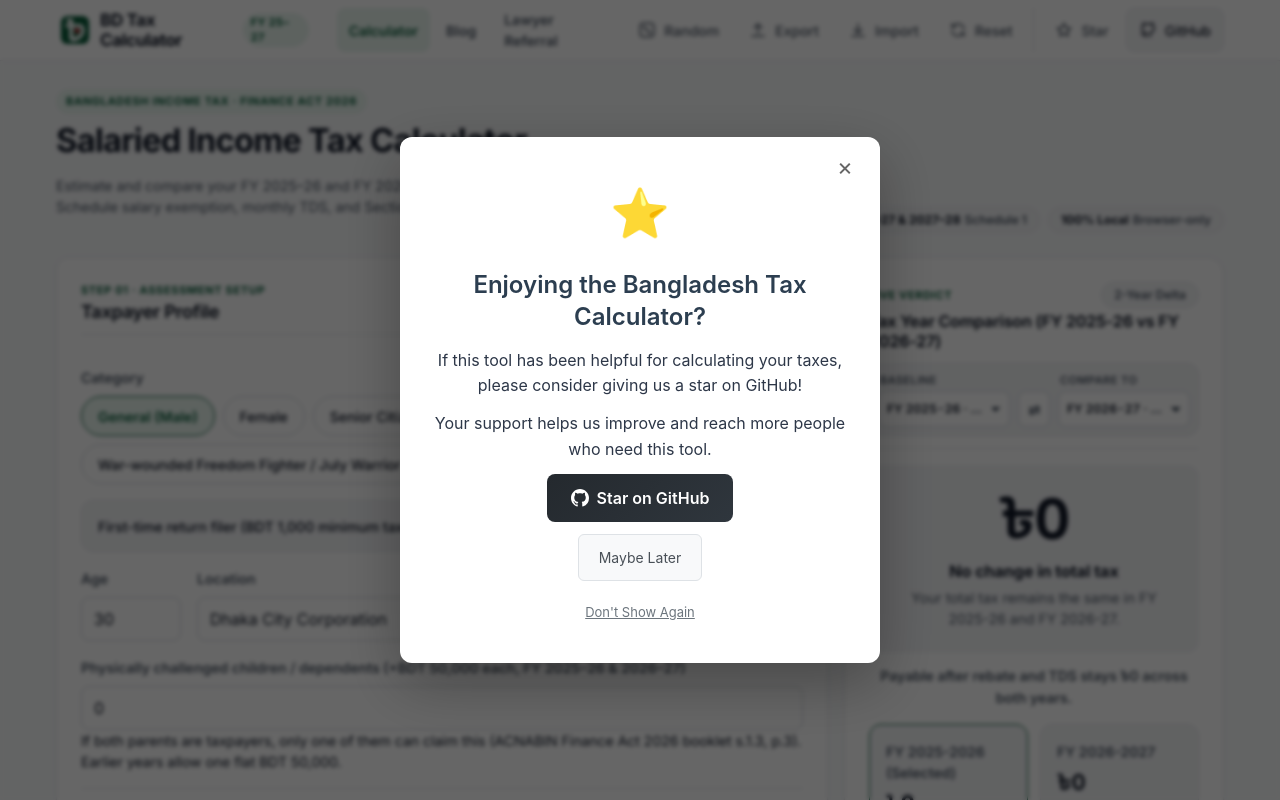
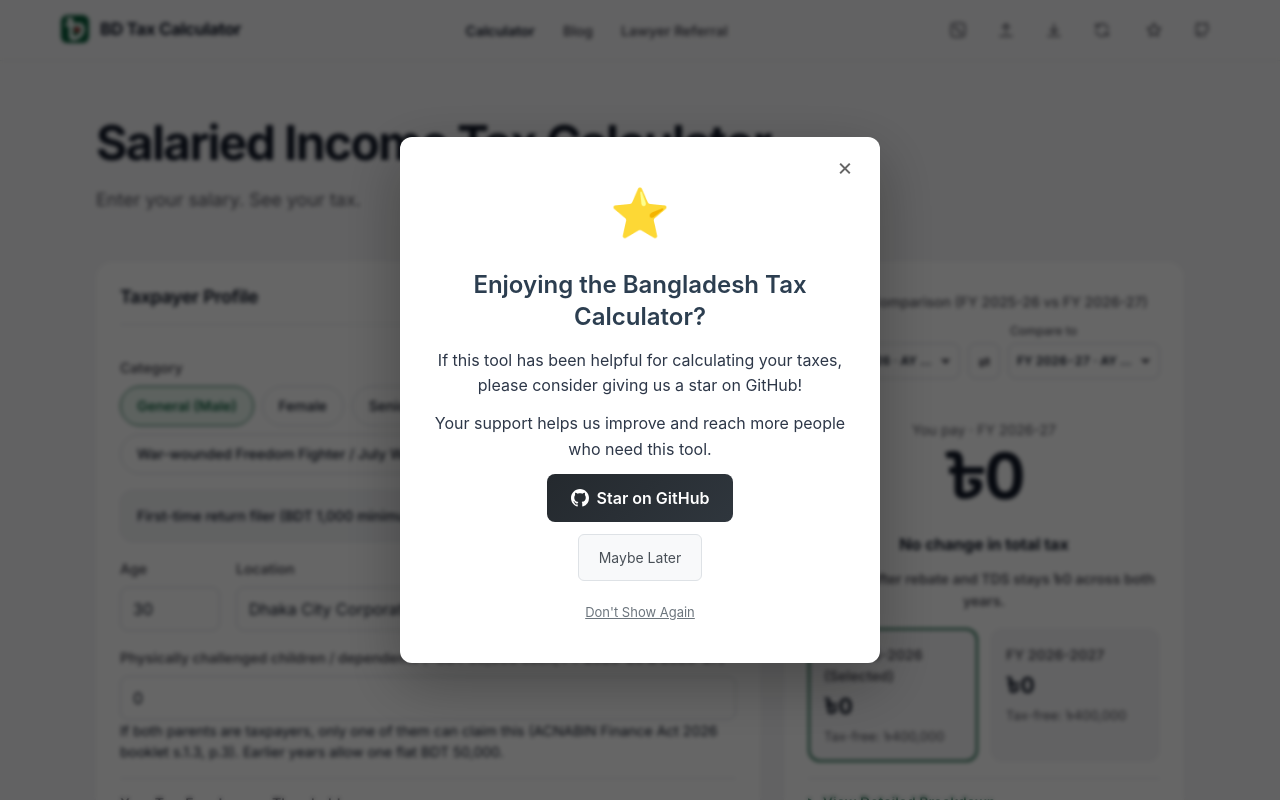
Before and after one commit to nadimtuhin/tax-calculator, a Vue app: page / in a window 1280 px wide. Shown: the top 800 px of the page. Built offline with nearby package versions, Linux system fonts and the light colour scheme.

Commit message:
Simplify UI: single result-first path, collapsed advanced sections, quieter nav

```diff
--- a/src/assets/styles/tokens.css
+++ b/src/assets/styles/tokens.css
@@ -1,12 +1,12 @@
 :root {
   color-scheme: light;
-  --bg: #f8f9fa;
+  --bg: #f5f5f7;
   --surface: #ffffff;
   --surface-muted: #f3f4f6;
   --border: #e5e7eb;
   --border-strong: #d1d5db;
   --text: #111827;
-  --text-muted: #4b5563;
+  --text-muted: #52525b;
 
   --accent: #0a5c3a;
   --accent-hover: #07492e;
@@ -27,7 +27,7 @@
   --radius: 12px;
   --radius-lg: 16px;
   --radius-pill: 9999px;
-  --shadow: 0 1px 3px 0 rgba(17, 24, 39, 0.04), 0 1px 2px -1px rgba(17, 24, 39, 0.04);
+  --shadow: 0 1px 2px rgba(17, 24, 39, 0.04);
   --shadow-md: 0 4px 6px -1px rgba(17, 24, 39, 0.05), 0 2px 4px -2px rgba(17, 24, 39, 0.04);
   --shadow-lg: 0 10px 15px -3px rgba(17, 24, 39, 0.06), 0 4px 6px -4px rgba(17, 24, 39, 0.04);
 
@@ -37,6 +37,7 @@
   --space-4: 16px;
   --space-5: 24px;
   --space-6: 32px;
+  --space-7: 48px;
 
   --font: "Inter", -apple-system, BlinkMacSystemFont, "Segoe UI", Roboto, "Noto Sans Bengali", "Bangla Sangam MN", "Nirmala UI", sans-serif;
   --text-xs: 0.75rem;
@@ -44,7 +45,7 @@
   --text-base: 1rem;
   --text-lg: 1.125rem;
   --text-xl: 1.375rem;
-  --text-hero: clamp(2.25rem, 7vw, 3.5rem);
+  --text-hero: clamp(2.75rem, 9vw, 4rem);
 }
 
 body {
--- /dev/null
+++ b/src/components/Disclosure.vue
@@ -0,0 +1,140 @@
+<template>
+  <section class="disclosure" :class="{ 'is-open': isOpen }">
+    <h2 class="disclosure-heading">
+      <button
+        type="button"
+        class="disclosure-toggle"
+        :aria-expanded="isOpen ? 'true' : 'false'"
+        :aria-controls="panelId"
+        @click="toggle"
+      >
+        <span class="disclosure-title">{{ title }}</span>
+        <span v-if="hint" class="disclosure-hint">{{ hint }}</span>
+        <span class="disclosure-chevron" aria-hidden="true"></span>
+      </button>
+    </h2>
+    <div :id="panelId" v-show="isOpen" class="disclosure-panel">
+      <slot />
+    </div>
+  </section>
+</template>
+
+<script>
+const STORAGE_KEY = 'tax-calculator-ui-open';
+
+function readOpenSet() {
+  try {
+    const raw = localStorage.getItem(STORAGE_KEY);
+    if (raw === 'all') return 'all';
+    return raw ? JSON.parse(raw) : [];
+  } catch (e) {
+    return [];
+  }
+}
+
+export default {
+  name: 'Disclosure',
+  props: {
+    id: { type: String, required: true },
+    title: { type: String, required: true },
+    hint: { type: String, default: '' },
+    forceOpen: { type: Boolean, default: false },
+  },
+  data() {
+    const saved = readOpenSet();
+    return { userOpen: saved === 'all' || saved.includes(this.id) };
+  },
+  computed: {
+    isOpen() {
+      return this.userOpen || this.forceOpen;
+    },
+    panelId() {
+      return `disclosure-${this.id}`;
+    },
+  },
+  methods: {
+    toggle() {
+      this.userOpen = !this.isOpen;
+      try {
+        const saved = readOpenSet();
+        const set = new Set(saved === 'all' ? [] : saved);
+        if (this.userOpen) set.add(this.id);
+        else set.delete(this.id);
+        localStorage.setItem(STORAGE_KEY, JSON.stringify([...set]));
+      } catch (e) {
+        /* storage unavailable: toggle still works for this session */
+      }
+    },
+  },
+};
+</script>
+
+<style scoped>
+.disclosure {
+  background: var(--surface);
+  border-radius: var(--radius-lg);
+  box-shadow: var(--shadow);
+}
+
+.disclosure-heading {
+  margin: 0;
+  font-size: inherit;
+}
+
+.disclosure-toggle {
+  display: flex;
+  align-items: center;
+  gap: var(--space-3);
+  width: 100%;
+  min-height: 56px;
+  padding: var(--space-3) var(--space-5);
+  background: none;
+  border: 0;
+  border-radius: var(--radius-lg);
+  font: inherit;
+  text-align: left;
+  color: var(--text);
+  cursor: pointer;
+}
+
+.disclosure-title {
+  font-size: var(--text-base);
+  font-weight: 600;
+}
+
+.disclosure-hint {
+  margin-left: auto;
+  font-size: var(--text-sm);
+  color: var(--text-muted);
+}
+
+.disclosure-chevron {
+  flex-shrink: 0;
+  width: 8px;
+  height: 8px;
+  margin-left: var(--space-2);
+  border-right: 2px solid var(--text-muted);
+  border-bottom: 2px solid var(--text-muted);
+  transform: rotate(45deg);
+  transition: transform 0.2s;
+}
+
+.disclosure-hint + .disclosure-chevron { margin-left: var(--space-2); }
+.disclosure-title + .disclosure-chevron { margin-left: auto; }
+
+.is-open .disclosure-chevron {
+  transform: rotate(-135deg);
+}
+
+.disclosure-panel {
+  padding: 0 var(--space-5) var(--space-5);
+}
+
+@media (max-width: 600px) {
+  .disclosure-toggle,
+  .disclosure-panel {
+    padding-left: var(--space-4);
+    padding-right: var(--space-4);
+  }
+}
+</style>
--- a/src/components/Navbar.vue
+++ b/src/components/Navbar.vue
@@ -309,10 +309,10 @@ export default {
 }
 
 .navbar {
-  background: var(--surface);
-  background: color-mix(in srgb, var(--surface) 92%, transparent);
-  backdrop-filter: blur(12px);
-  -webkit-backdrop-filter: blur(12px);
+  background: var(--bg);
+  background: color-mix(in srgb, var(--bg) 85%, transparent);
+  backdrop-filter: saturate(180%) blur(20px);
+  -webkit-backdrop-filter: saturate(180%) blur(20px);
   border-bottom: 1px solid var(--border);
   position: sticky;
   top: 0;
@@ -386,16 +386,7 @@ export default {
 }
 
 .brand-badge {
-  display: inline-flex;
-  align-items: center;
-  padding: 2px 8px;
-  border-radius: var(--radius-pill);
-  background: var(--accent-soft);
-  color: var(--accent);
-  font-size: 0.6875rem;
-  font-weight: 700;
-  letter-spacing: 0.03em;
-  line-height: 1.4;
+  display: none;
 }
 
 .primary-nav {
@@ -429,8 +420,7 @@ export default {
 }
 
 .nav-link.router-link-active {
-  color: var(--accent);
-  background: var(--accent-soft);
+  color: var(--text);
 }
 
 .action-buttons,
@@ -441,9 +431,7 @@ export default {
 }
 
 .data-actions {
-  padding-right: var(--space-2);
-  margin-right: var(--space-1);
-  border-right: 1px solid var(--border);
+  padding-right: var(--space-1);
 }
 
 .action-btn {
@@ -472,9 +460,7 @@ export default {
 }
 
 .github-btn {
-  border-color: var(--border);
-  background: var(--surface-muted);
-  color: var(--text);
+  color: var(--text-muted);
 }
 
 .github-btn:hover {
@@ -490,7 +476,6 @@ export default {
   flex-shrink: 0;
 }
 
-@media (max-width: 860px) {
 .btn-text {
   position: absolute;
   width: 1px;
@@ -504,7 +489,6 @@ export default {
   min-width: 44px;
   min-height: 44px;
   padding: 0;
-  }
 }
 
 @media (max-width: 639px) {
--- a/src/components/TaxComparison.vue
+++ b/src/components/TaxComparison.vue
@@ -1,10 +1,6 @@
 <template>
   <div class="tax-comparison-summary">
     <div class="comparison-header">
-      <div class="comparison-header-top">
-        <span class="section-eyebrow">Live Verdict</span>
-        <span class="section-pill">2-Year Delta</span>
-      </div>
       <h2>Tax Year Comparison (FY {{ fromShort }} vs FY {{ toShort }})</h2>
 
       <div class="period-picker-bar" role="group" aria-label="Compare fiscal years">
@@ -62,9 +58,13 @@
       </div>
     </div>
 
+    <div class="hero-payable" role="group" :aria-label="`Payable tax for FY ${toShort}`">
+      <span class="hero-payable-label">You pay · FY {{ toShort }}</span>
+      <strong class="hero-payable-amount amount" data-testid="hero-payable">৳{{comparisonToPayable.toLocaleString()}}</strong>
+    </div>
+
     <div class="comparison-result">
       <div v-if="taxSavings > 0" class="verdict verdict-savings">
-        <div class="verdict-amount amount" aria-hidden="true">৳{{taxSavings.toLocaleString()}}</div>
         <div class="result-badge badge-savings">
           <strong>You will save ৳{{taxSavings.toLocaleString()}} in total tax</strong>
         </div>
@@ -74,7 +74,6 @@
       </div>
 
       <div v-else-if="additionalTax > 0" class="verdict verdict-increase">
-        <div class="verdict-amount amount" aria-hidden="true">৳{{additionalTax.toLocaleString()}}</div>
         <div class="result-badge badge-increase">
           <strong>You will pay ৳{{additionalTax.toLocaleString()}} more in total tax</strong>
         </div>
@@ -84,7 +83,6 @@
       </div>
 
       <div v-else class="verdict verdict-neutral">
-        <div class="verdict-amount amount" aria-hidden="true">৳0</div>
         <div class="result-badge badge-neutral">
           <strong>No change in total tax</strong>
         </div>
@@ -341,32 +339,41 @@ export default {
 <style scoped>
 .tax-comparison-summary {
   background: var(--surface);
-  border: 1px solid var(--border);
   border-radius: var(--radius-lg);
-  box-shadow: var(--shadow);
-  padding: var(--space-5);
+  box-shadow: var(--shadow-md);
+  padding: var(--space-6) var(--space-5);
 }
 
 .comparison-header {
-  padding-bottom: var(--space-3);
-  margin-bottom: var(--space-4);
-  border-bottom: 1px solid var(--border);
-}
-
-.comparison-header-top {
-  display: flex;
-  align-items: center;
-  justify-content: space-between;
-  gap: var(--space-2);
-  margin-bottom: var(--space-1);
+  margin-bottom: var(--space-5);
 }
 
 .comparison-header h2 {
   margin: 0 0 var(--space-3);
-  font-size: var(--text-base);
-  font-weight: 650;
+  font-size: var(--text-sm);
+  font-weight: 500;
+  color: var(--text-muted);
+}
+
+.hero-payable {
+  display: flex;
+  flex-direction: column;
+  gap: var(--space-1);
+  text-align: center;
+  padding: var(--space-4) 0 var(--space-5);
+}
+
+.hero-payable-label {
+  font-size: var(--text-sm);
+  color: var(--text-muted);
+}
+
+.hero-payable-amount {
+  font-size: var(--text-hero);
+  font-weight: 700;
+  letter-spacing: -0.035em;
+  line-height: 1;
   color: var(--text);
-  letter-spacing: -0.01em;
 }
 
 .period-picker-bar {
@@ -374,10 +381,6 @@ export default {
   grid-template-columns: minmax(0, 1fr) auto minmax(0, 1fr);
   align-items: end;
   gap: var(--space-2);
-  padding: var(--space-2);
-  background: var(--surface-muted);
-  border: 1px solid var(--border);
-  border-radius: var(--radius);
 }
 
 .period-select-group {
@@ -388,10 +391,8 @@ export default {
 }
 
 .period-select-label {
-  font-size: 0.6875rem;
-  font-weight: 600;
-  letter-spacing: 0.04em;
-  text-transform: uppercase;
+  font-size: var(--text-xs);
+  font-weight: 500;
   color: var(--text-muted);
   padding-left: 2px;
 }
@@ -455,42 +456,26 @@ export default {
 }
 
 .verdict {
-  border-radius: var(--radius);
-  padding: var(--space-5);
+  padding: 0;
   text-align: center;
 }
 
-.verdict-savings {
-  background: var(--good-soft);
-  color: var(--good);
+.verdict-savings,
+.verdict-increase,
+.verdict-neutral {
+  background: none;
 }
 
-.verdict-increase {
-  background: var(--warn-soft);
-  color: var(--warn);
-}
-
-.verdict-neutral {
-  background: var(--surface-muted);
-  color: var(--text);
-}
-
-.verdict-amount {
-  font-size: var(--text-hero);
-  font-weight: 700;
-  letter-spacing: -0.02em;
-  line-height: 1.1;
-}
+.verdict-savings .result-badge { color: var(--good); }
+.verdict-increase .result-badge { color: var(--warn); }
+.verdict-neutral .result-badge { color: var(--text); }
 
 .result-badge {
-  margin-top: var(--space-2);
   font-size: var(--text-base);
 }
 
 .result-text {
-  margin-top: var(--space-1);
-  font-size: var(--text-sm);
-  color: var(--text-muted);
+  display: none;
 }
 
 .payable-change {
@@ -509,14 +494,13 @@ export default {
 }
 
 .comparison-card {
-  background: var(--surface-muted);
-  border: 1px solid var(--border);
+  background: var(--bg);
   border-radius: var(--radius);
   padding: var(--space-4);
 }
 
 .comparison-card.is-selected {
-  border-color: var(--accent);
+  box-shadow: inset 0 0 0 2px var(--accent);
 }
 
 .tile-label {
--- a/src/pages/Home.vue
+++ b/src/pages/Home.vue
@@ -2,17 +2,8 @@
   <div id="home-page">
     <div class="main-content">
       <header class="page-hero">
-        <div class="hero-copy">
-          <span class="hero-eyebrow">Bangladesh Income Tax · Finance Act 2026</span>
         <h1>Salaried Income Tax Calculator</h1>
-          <p class="hero-subtitle">
-            Estimate and compare your FY 2025–26 and FY 2026–27 (plus FY 2024–25) tax slabs, Sixth Schedule salary exemption, monthly TDS, and Section 78 investment rebate in ৳ BDT.
-          </p>
-        </div>
-        <div class="hero-meta" aria-label="Calculator highlights">
-          <span class="section-pill"><strong>AY 2026–27 &amp; 2027–28</strong> Schedule 1</span>
-          <span class="section-pill"><strong>100% Local</strong> Browser-only</span>
-        </div>
+        <p class="hero-subtitle">Enter your salary. See your tax.</p>
       </header>
 
       <div class="inputs-column">
@@ -22,12 +13,6 @@
         <div class="content-section">
           <Salaries />
         </div>
-        <div class="content-section">
-          <taxable-income />
-        </div>
-        <div class="content-section">
-          <investment />
-        </div>
       </div>
 
       <aside class="hero-column">
@@ -36,23 +21,44 @@
         </div>
       </aside>
 
+      <div class="more-column">
+        <Disclosure
+          id="investment"
+          title="Investment rebate"
+          :hint="hasInvestments ? 'Added' : 'Optional'"
+          :force-open="hasInvestments"
+        >
+          <div class="content-section content-section-flat">
+            <investment />
+          </div>
+        </Disclosure>
+
+        <Disclosure id="taxable" title="Taxable income" hint="Details">
+          <div class="content-section content-section-flat">
+            <taxable-income />
+          </div>
+        </Disclosure>
+
+        <Disclosure id="breakdown" title="Full tax breakdown" hint="Year by year">
           <div class="tax-comparison-section">
             <div class="comparison-row">
               <div class="comparison-col">
-            <div class="content-section">
+                <div class="content-section content-section-flat">
                   <calculation-2024 v-if="comparisonFromYear === '2024-25'" />
                   <calculation-2026 v-else-if="comparisonFromYear === '2026-27'" />
                   <calculation-2025 v-else />
                 </div>
               </div>
               <div class="comparison-col">
-            <div class="content-section">
+                <div class="content-section content-section-flat">
                   <calculation-2024 v-if="comparisonToYear === '2024-25'" />
                   <calculation-2025 v-else-if="comparisonToYear === '2025-26'" />
                   <calculation-2026 v-else />
                 </div>
               </div>
             </div>
+          </div>
+        </Disclosure>
       </div>
     </div>
   </div>
@@ -68,6 +74,7 @@ import Salaries from "../components/Salaries";
 import Investment from "../components/Investment";
 import TaxableIncome from "../components/TaxableIncome";
 import TaxpayerProfile from "../components/TaxpayerProfile";
+import Disclosure from "../components/Disclosure";
 
 export default {
   name: "App",
@@ -81,9 +88,21 @@ export default {
     TaxableIncome,
     Investment,
     TaxpayerProfile,
+    Disclosure,
   },
   computed: {
     ...mapGetters(["comparisonFromYear", "comparisonToYear"]),
+    hasInvestments() {
+      const state = this.$store.state.salaries || {};
+      const rows = Array.isArray(state.investments) ? state.investments : [];
+      const extras = [
+        state.earlyRedemptionRebateRepayable,
+        state.solarElectricityBill,
+        state.groupInsuranceReimbursement,
+        state.zakatDonation,
+      ];
+      return rows.some((row) => Number(row.amount) > 0) || extras.some((v) => Number(v) > 0);
+    },
   },
 };
 </script>
@@ -95,88 +114,61 @@ export default {
   background-color: var(--bg);
 }
 
-/* Desktop splits into top page hero + left inputs stack (<=772px) + right sticky verdict (380px),
-   with the two full-year invoice tables side-by-side underneath. */
+/* Mobile: one column. Desktop: inputs left, one sticky result right, optional detail below. */
 .main-content {
   display: grid;
   grid-template-columns: minmax(0, 1fr);
-  gap: var(--space-4);
-  max-width: 1200px;
+  gap: var(--space-5);
+  max-width: 1120px;
   margin: 0 auto;
-  padding: var(--space-5) var(--space-4) 112px;
+  padding: var(--space-6) var(--space-4) 112px;
   width: 100%;
 }
 
 .page-hero {
   display: flex;
-  align-items: flex-end;
-  justify-content: space-between;
-  gap: var(--space-4);
-  flex-wrap: wrap;
-  padding: var(--space-1) 0 var(--space-2);
-}
-
-.hero-copy {
-  display: flex;
   flex-direction: column;
   gap: var(--space-2);
-  max-width: 680px;
-}
-
-.hero-eyebrow {
-  display: inline-flex;
-  align-items: center;
-  align-self: flex-start;
-  padding: 4px 10px;
-  border-radius: var(--radius-pill);
-  background: var(--accent-soft);
-  color: var(--accent);
-  font-size: 0.6875rem;
-  font-weight: 700;
-  letter-spacing: 0.06em;
-  text-transform: uppercase;
+  padding: var(--space-5) 0 var(--space-2);
 }
 
 .page-hero h1 {
-  font-size: clamp(1.5rem, 3vw, 2.05rem);
+  font-size: clamp(2rem, 5vw, 3rem);
   font-weight: 700;
-  letter-spacing: -0.025em;
-  line-height: 1.15;
-  color: var(--text);
+  letter-spacing: -0.035em;
+  line-height: 1.1;
 }
 
 .hero-subtitle {
-  font-size: var(--text-sm);
+  font-size: var(--text-lg);
   color: var(--text-muted);
-  line-height: 1.5;
-  max-width: 620px;
-}
-
-.hero-meta {
-  display: flex;
-  align-items: center;
-  flex-wrap: wrap;
-  gap: var(--space-2);
 }
 
 .inputs-column,
 .hero-column,
+.more-column,
 .tax-comparison-section {
   min-width: 0;
 }
 
+.inputs-column,
+.more-column {
+  display: flex;
+  flex-direction: column;
+  gap: var(--space-5);
+}
+
 .content-section {
   background-color: var(--surface);
-  border: 1px solid var(--border);
-  border-radius: var(--radius);
+  border-radius: var(--radius-lg);
   padding: var(--space-5);
   box-shadow: var(--shadow);
-  margin-bottom: var(--space-4);
 }
 
-.comparison-row .content-section,
-.inputs-column > .content-section:last-child {
-  margin-bottom: 0;
+.content-section-flat {
+  padding: 0;
+  box-shadow: none;
+  background: none;
 }
 
 .content-section :deep(h2) {
@@ -193,10 +185,14 @@ export default {
   margin-bottom: 0;
 }
 
+.content-section :deep(.section-eyebrow) {
+  display: none;
+}
+
 .comparison-row {
   display: grid;
   grid-template-columns: minmax(0, 1fr);
-  gap: var(--space-4);
+  gap: var(--space-5);
 }
 
 .comparison-col {
@@ -205,12 +201,13 @@ export default {
 
 @media (min-width: 1024px) {
   .main-content {
-    grid-template-columns: minmax(0, 1fr) 380px;
+    grid-template-columns: minmax(0, 1fr) 400px;
     align-items: start;
     padding-bottom: var(--space-6);
   }
 
-  .page-hero {
+  .page-hero,
+  .more-column {
     grid-column: 1 / -1;
   }
 
@@ -227,15 +224,17 @@ export default {
 
   .hero-sticky {
     position: sticky;
-    top: 76px;
-  }
-
-  .tax-comparison-section {
-    grid-column: 1 / -1;
+    top: 84px;
   }
 
   .comparison-row {
     grid-template-columns: repeat(2, minmax(0, 1fr));
+  }
+}
+
+@media (max-width: 1023px) {
+  .hero-column {
+    order: -1;
   }
 }
 
@@ -247,9 +246,5 @@ export default {
   .content-section {
     padding: var(--space-4);
   }
-
-  .hero-meta {
-    display: none;
-  }
 }
 </style>
```
Also changed, not shown: playwright.config.js (+12 -2 lines), 3 other files (tests, documents, lock files or other folders). Lines whose indentation alone changed are shown as unchanged.
